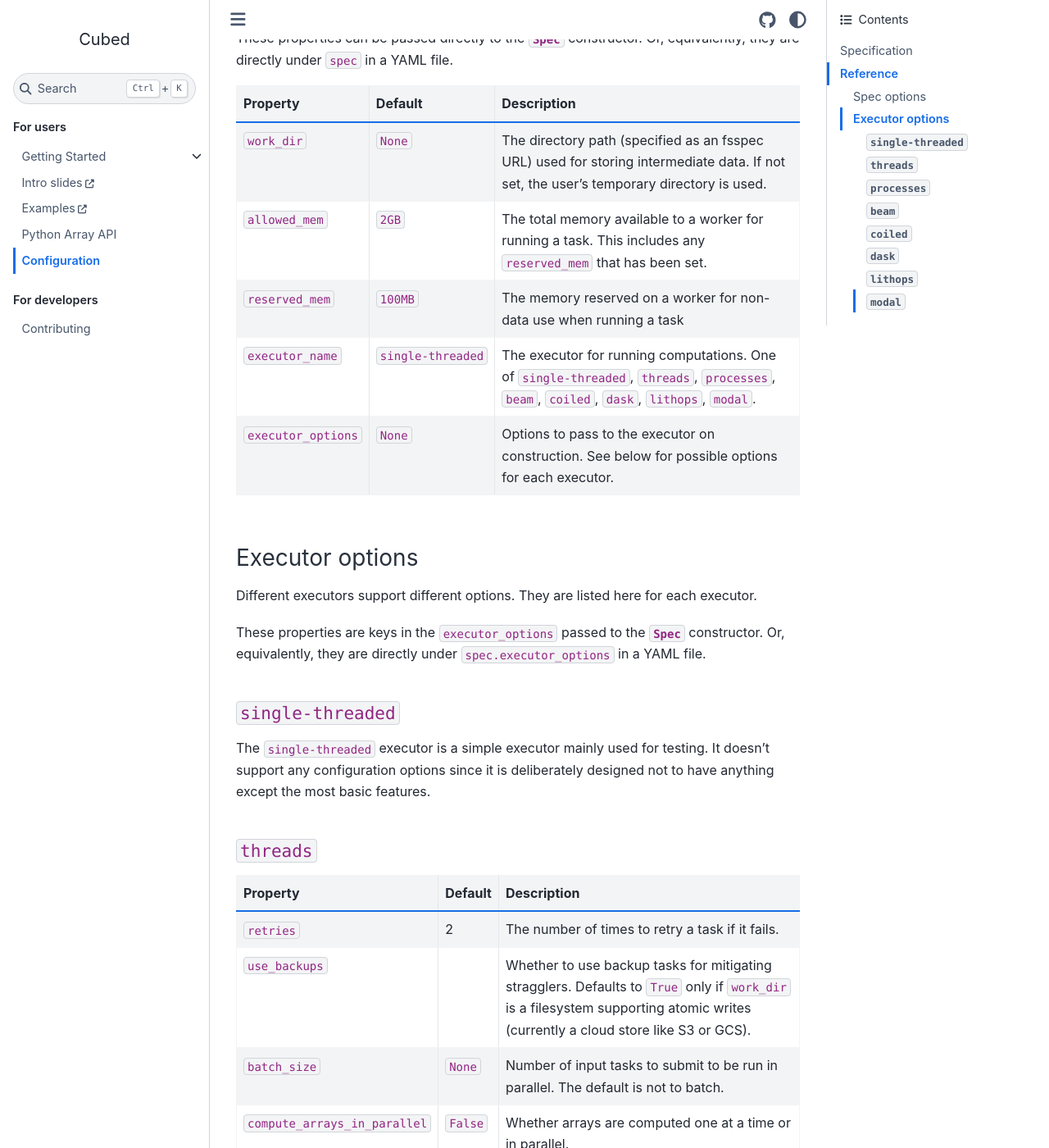
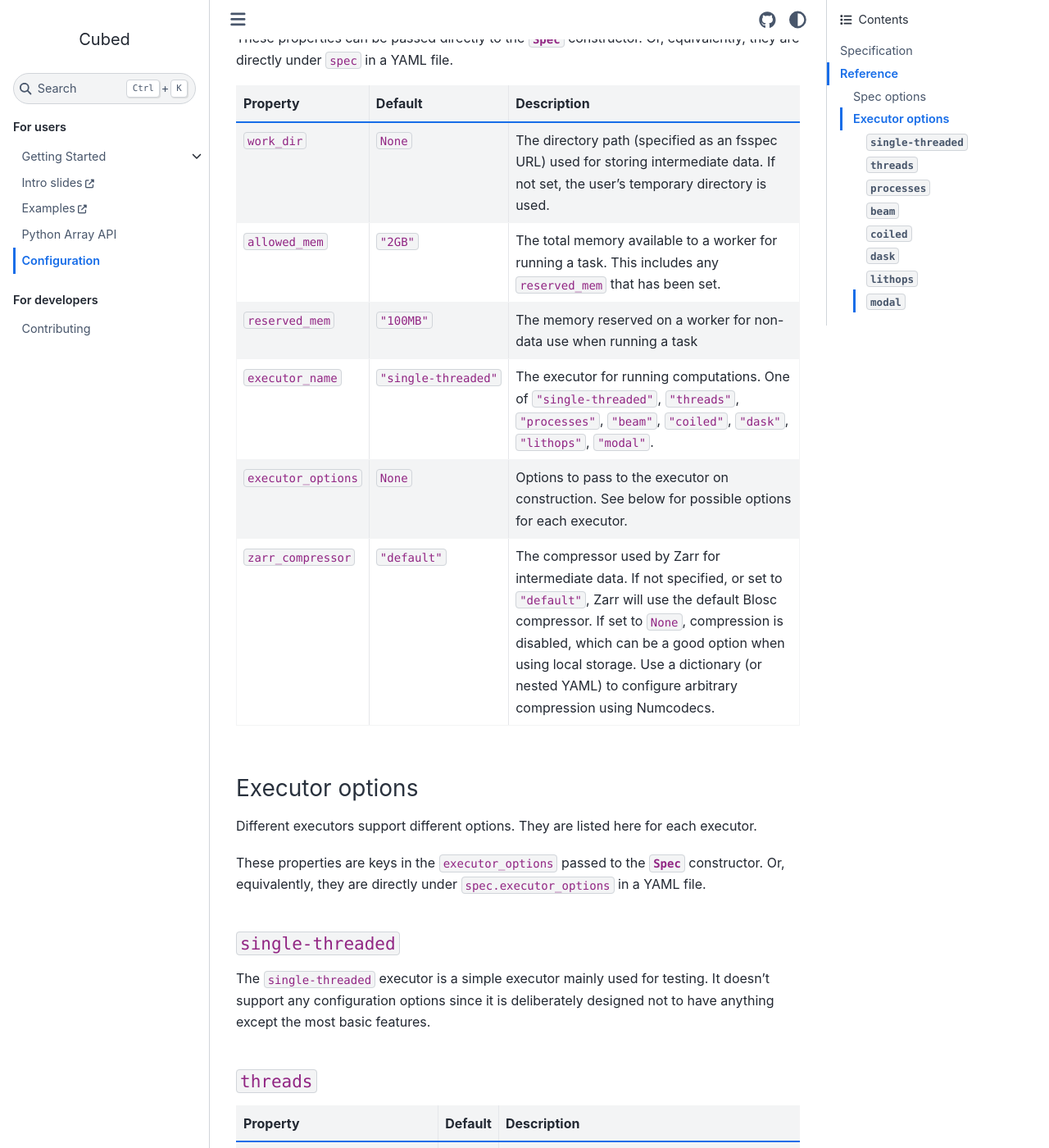
Before and after one commit to cubed-dev/cubed, a Sphinx documentation site: the page built from docs/configuration.md, in a window 1280 px wide and 1400 px high, scrolled down 2319 px. Shown: the whole window at 82% size. Built offline with Sphinx 7.4.7 and the Sphinx Book theme 1.1.4, drawn with Linux system fonts in a browser that asks for light colours; pages that are not in the unit, such as notebooks, are missing from menus; some of the changed text lies outside the part shown.

Commit message:
Improve documentation for setting Zarr compression for intermediate data following #572

```diff
--- a/docs/configuration.md
+++ b/docs/configuration.md
@@ -95,11 +95,11 @@ These properties can be passed directly to the {py:class}`Spec <cubed.Spec>` con
 | Property           | Default           | Description                                                                                                                             |
 |--------------------|-------------------|-----------------------------------------------------------------------------------------------------------------------------------------|
 | `work_dir`         | `None`            | The directory path (specified as an fsspec URL) used for storing intermediate data. If not set, the user's temporary directory is used. |
-| `allowed_mem`      | `2GB`             | The total memory available to a worker for running a task. This includes any `reserved_mem` that has been set.                          |
-| `reserved_mem`     | `100MB`           | The memory reserved on a worker for non-data use when running a task                                                                    |
-| `executor_name`    | `single-threaded` | The executor for running computations. One of `single-threaded`, `threads`, `processes`, `beam`, `coiled`, `dask`, `lithops`, `modal`.  |
+| `allowed_mem`      | `"2GB"`             | The total memory available to a worker for running a task. This includes any `reserved_mem` that has been set.                          |
+| `reserved_mem`     | `"100MB"`           | The memory reserved on a worker for non-data use when running a task                                                                    |
+| `executor_name`    | `"single-threaded"` | The executor for running computations. One of `"single-threaded"`, `"threads"`, `"processes"`, `"beam"`, `"coiled"`, `"dask"`, `"lithops"`, `"modal"`.  |
 | `executor_options` | `None`            | Options to pass to the executor on construction. See below for possible options for each executor.                                      |
-
+| `zarr_compressor`  | `"default"`| The compressor used by Zarr for intermediate data. If not specified, or set to `"default"`, Zarr will use the default Blosc compressor. If set to `None`, compression is disabled, which can be a good option when using local storage. Use a dictionary (or nested YAML) to configure arbitrary compression using Numcodecs. |
 
 ### Executor options
 
@@ -177,7 +177,7 @@ Note that `batch_size` is not currently supported for Lithops.
 
 | Property                     | Default | Description                                                                         |
 |------------------------------|---------|-------------------------------------------------------------------------------------|
-| `cloud`                      | `aws`   | The cloud to run on. One of `aws` or `gcp`.                                         |
+| `cloud`                      | `"aws"` | The cloud to run on. One of `"aws"` or `"gcp"`.                                     |
 | `use_backups`                | `True`  | Whether to use backup tasks for mitigating stragglers.                              |
 | `batch_size`                 | `None`  | Number of input tasks to submit to be run in parallel. The default is not to batch. |
 | `compute_arrays_in_parallel` | `False` | Whether arrays are computed one at a time or in parallel.                           |
```
